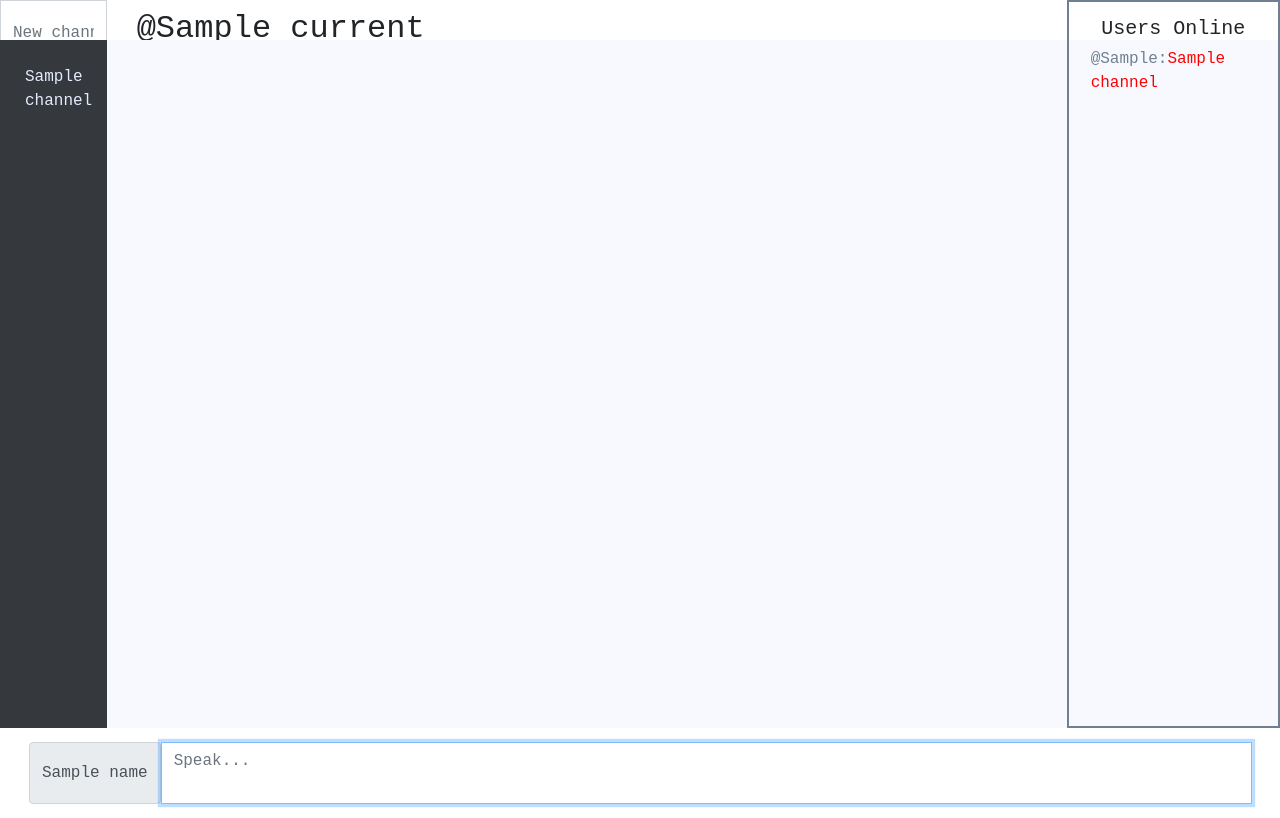
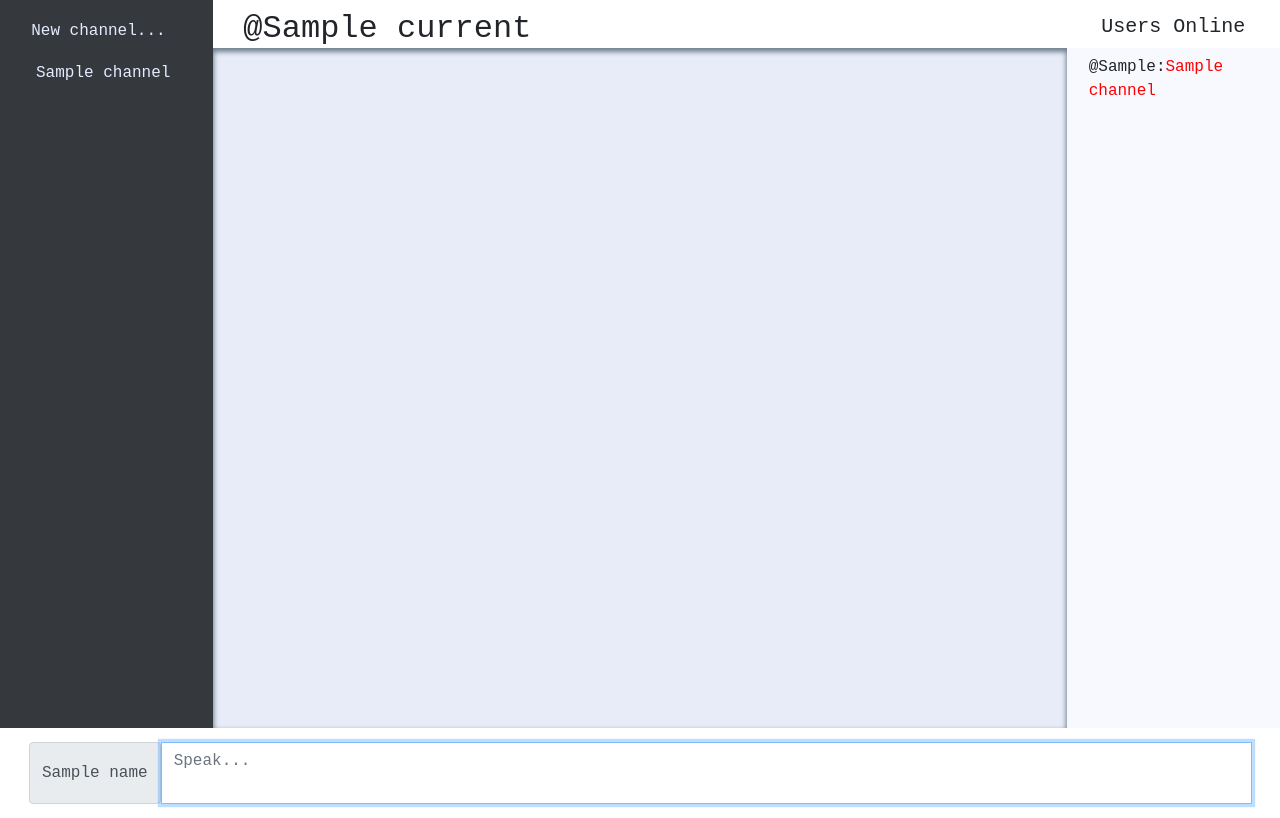
Before and after one commit to Matt-Farncomb/blah-blah-chat-app, a Flask app: template templates/new_channel_template.html in a window 1280 px wide. Run offline with Flask 2, Linux system fonts and the light colour scheme; the template is opened without the code that fills it: most values are stand-ins (such as "Sample title", 1, 10 or a date in 2020); parts of the project's set-up code (start-up, migrations or seed data) failed here and were passed over; some libraries are stand-ins or nearby versions.

Commit message:
design improvements

```diff
--- a/templates/new_channel_template.html
+++ b/templates/new_channel_template.html
@@ -1,3 +1,11 @@
+<!--TODO:
+	Add scrollbar to chat window
+	Change hover colors
+		- Make hover the full width
+	Change color of Focus on New Channel to a paler versio of the bg color
+	NEw Channel should look button ish or form ish in somehow without losing the sidebar feel
+-->
+
 <!DOCTYPE html>
 <html>
     <head>
@@ -27,13 +35,13 @@
 
             /*--- Row 1 ---*/
             #row-1 {
-            	height: 5vh;
+            	height: 6vh;
             }
 
             	/* Left */
-				#cr-chan-cont {
+				/* #cr-chan-cont {
 				            		padding: 0px;
-            	}
+				            	} */
 
             	/* Middle */
             	#chan-title {
@@ -42,22 +50,36 @@
 
             	/* Right */
 
+            	#chan-name-div {
+            		padding: 0px;
+            	}
+
+            	.chan-form{
+            		background-color:#35383D;
+            		color: #35383D !important;
+            	}
+
+            	.chan-form::placeholder {
+            		color: #E5EBFF;
+            	}
+
 
 
             /*--- Row 2 ---*/
             #row-2 {
-            	height: 86vh;
+            	height: 85vh;
             }
 
                 /* Left */
                 #chan-selection {
-	            	padding: 20px;
+	            	/* padding-top: 18px; */
 	            	background-color:#35383D;
             	}
 
                 #chan-name {
             		border-radius: 0px;
             		height: 100%;
+
             	}
 
             	.channel-links {
@@ -73,8 +95,11 @@
             	/* Middle */
             	#msg-window {
 	            	padding: 20px;
-	                background-color: #F7F9FF;
+	                background-color: #e8ecf9;
+	                #F7F9FF
+	                #e8ecf9
 	                color:#030B30;
+	                box-shadow:inset 0px 3px 5px 1px slategrey;
             	}
 
             	#msg-room {
@@ -92,8 +117,10 @@
 
             	#online {
 	            	background-color: #F7F9FF;
+	            	#e8ecf9
+	            	#F7F9FF
 	            	color:slategrey;
-	            	border: solid 2px slategrey;
+	            	/* box-shadow:inset 0px 0px 2px 2px slategrey; */
 	            	border-top: none;
             	}
 
@@ -104,7 +131,9 @@
 	            }
 
 	            #online-div {
-	            	border: solid 2px slategrey;
+					/* Gives the appearance of an innder border */
+					/* box-shadow:inset 0px 0px 0px 2px slategrey; */
+
 	            }
 
 	            #online-names {
@@ -125,18 +154,20 @@
             	}
 
 
+
+
         </style>
     </head>
 	<body>
         <div class="container-fluid">
 
         	<!--Top Row -->
-            <div class="row" id="row-1">
-                <div class="col-1" id="cr-chan-cont">
-                    <!-- <button type="button" class="btn btn-dark btn-block" id="create">Create Channel</button> -->
+<!--             <div class="row" id="row-1">
+    <div class="col" id="cr-chan-cont">
+        <button type="button" class="btn btn-dark btn-block" id="create">Create Channel</button>
 					<input class="form-control" id='chan-name' type='text' placeholder="New channel..."></input>
-					<!-- <input id='chan-name' type='text' hidden></input> -->
-					<!-- <button id='save-chan' hidden>Save</button> -->
+					<input id='chan-name' type='text' hidden></input>
+					<button id='save-chan' hidden>Save</button>
     </div>
     <div class="col-9">
         <h2 id="chan-title">@{{current}}</h2>
@@ -144,29 +175,44 @@
    	<div class="col" id="online-div">
    		<h5 id="online-title">Users Online</h5>
    </div>
+</div> -->
+
+
+
+			<div class="row" id="row-1">
+            	<div class="col-2" id="chan-name-div">
+            		<input class="form-control border-0 chan-form" id='chan-name' type='text' placeholder="  New channel..."></input>
             	</div>
+            	<div class="col-8">
+            		<h2 id="chan-title">@{{current}}</h2>
+            	</div>
+            	<div class="col-2" id="online-div">
+            		<h5 id="online-title">Users Online</h5>
+            	</div>
+            </div>
+
 
             <!--2nd Row (Chat Window and Channels) -->
             <div class="row" id="row-2">
-                <div class="col-1" id="chan-selection">
+                <div class="col" id="chan-selection">
                     {% for k,v in channels.items() %}
 
 					<!-- <form action="{{ url_for('channel_selection', chan=channel ) }}" method="post"> -->
 					<!-- <li><button type="button" class="btn btn-dark btn-block" id="chan-button"><a href="{{ url_for('channel_selection', chan=k ) }}">{{k}}</a></button></li> -->
 					<!-- </form> -->
-					<li class="channel-links"><a href="{{ url_for('channel_selection', chan=k ) }}">{{k}}</a></li>
+					<li class="channel-links"><a href="{{ url_for('channel_selection', chan=k ) }}" class="nav-link">{{k}}</a></li>
 					{% endfor %}
 
 					<span id="jinja_channels"></span>
                 </div>
-                <div class="col-9" id="msg-window">
+                <div class="col-8" id="msg-window">
                     <ul id="msg-room">
 					    {% for message in messages %}
 					        <li><span id="{{message.id}}"><span class="names">{{message.name}}:</span> {{message.message}}</span></li>
 					    {% endfor %}
 					</ul>
 				</div>
-				 <div class="col-2" id="online">
+				 <div class="col" id="online">
                     {% for k,v in channels.items() %}
                     	{% for e in v.current_users %}
                     		<li id="online-names">@{{e}}:<span class="user-channel" id="cur-chan-{{e}}">{{k}}</span></a></li>
```
Lines whose indentation alone changed are shown as unchanged.
